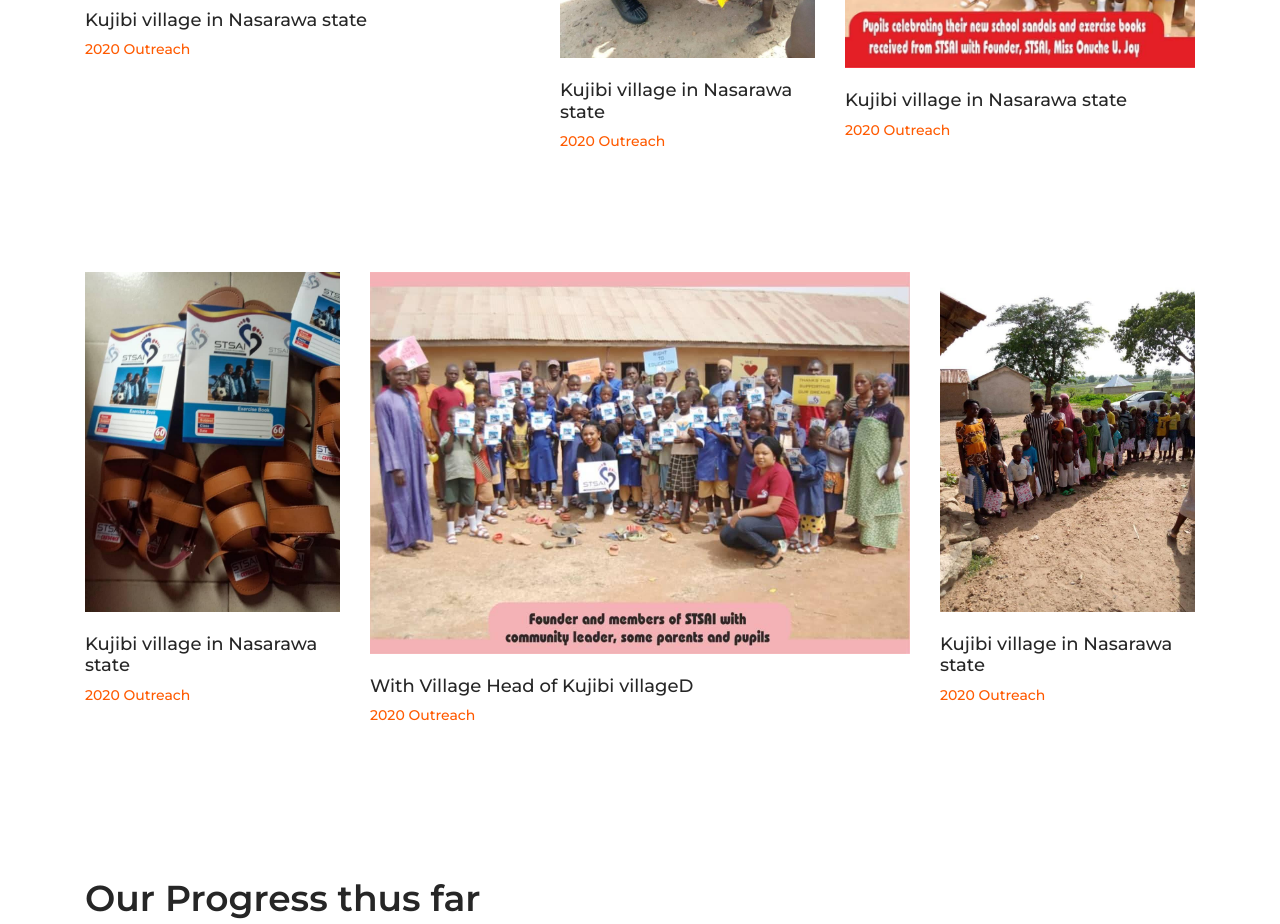
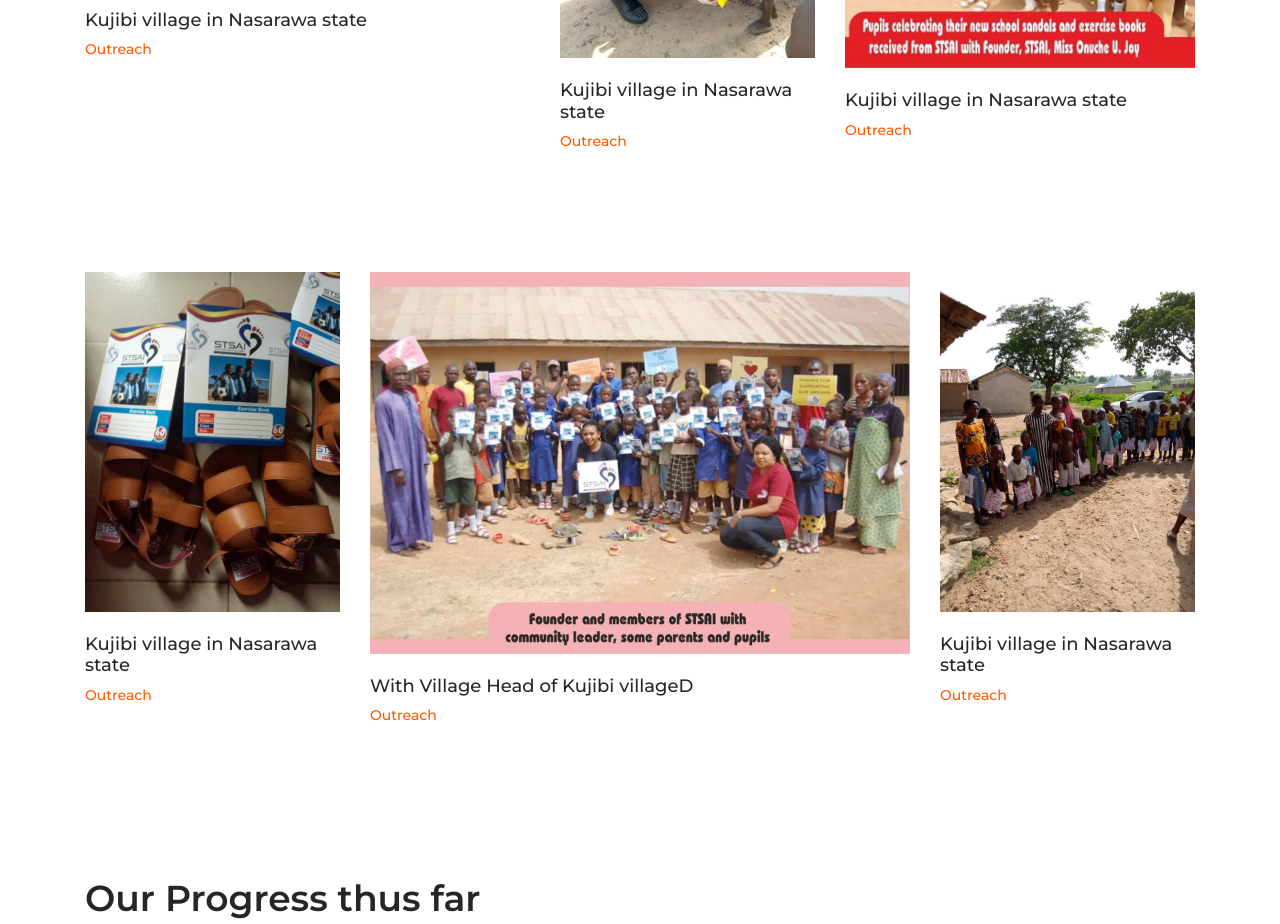
Before and after one commit to jonasgodfrey/stsaiwebsite, a plain HTML site: page index.html in a window 1280 px wide. Shown: the part 3500-4424 px from the top of the page. Drawn offline with Linux system fonts and the light colour scheme.

Commit message:
rm dates

```diff
--- a/index.html
+++ b/index.html
@@ -235,63 +235,63 @@ MAIL: <a href="#"><span class="__cf_email__" data-cfemail="ec8f8382988d8f98ac839
 <div class="portfolio-cont">
 <a href="#"><img src="images/shoes/ba.jpg" alt></a>
 <h3 class="entry-title"><a href="#">Kujibi village in Nasarawa state</a></h3>
-<h4>2020 Outreach</h4>
+<h4> Outreach</h4>
 </div>
 </div>
 <div class="col-12 col-md-6 col-lg-3 portfolio-item">
 <div class="portfolio-cont">
 <a href="#"><img src="images/shoes/wear2.jpg" alt></a>
 <h3 class="entry-title"><a href="#">Kujibi village in Nasarawa state</a></h3>
-<h4>2020 Outreach</h4>
+<h4> Outreach</h4>
 </div>
 </div>
 <div class="col-12 col-md-6 col-lg-5 portfolio-item">
 <div class="portfolio-cont">
 <a href="#"><img src="images/shoes/smile.jpg" alt></a>
 <h3 class="entry-title"><a href="#">Kujibi village in Nasarawa state</a></h3>
-<h4>2020 Outreach</h4>
+<h4> Outreach</h4>
 </div>
 </div>
 <div class="col-12 col-md-6 col-lg-5 portfolio-item">
 <div class="portfolio-cont">
 <a href="#"><img src="images/shoes/showing.jpg" alt></a>
 <h3 class="entry-title"><a href="#">Kujibi village in Nasarawa state</a></h3>
-<h4>2020 Outreach</h4>
+<h4> Outreach</h4>
 </div>
 </div>
 <div class="col-12 col-md-6 col-lg-3 mt-48 portfolio-item">
 <div class="portfolio-cont">
 <a href="#"><img src="images/shoes/kids.jpg" alt></a>
 <h3 class="entry-title"><a href="#">Kujibi village in Nasarawa state</a></h3>
-<h4>2020 Outreach</h4>
+<h4> Outreach</h4>
 </div>
 </div>
 <div class="col-12 col-md-6 col-lg-4 mt-48 portfolio-item">
 <div class="portfolio-cont">
 <a href="#"><img src="images/shoes/rejoice.jpg" alt></a>
 <h3 class="entry-title"><a href="#">Kujibi village in Nasarawa state</a></h3>
-<h4>2020 Outreach</h4>
+<h4> Outreach</h4>
 </div>
 </div>
 <div class="col-12 col-md-6 col-lg-3 mt-72 portfolio-item">
 <div class="portfolio-cont">
 <a href="#"><img src="images/shoes/shoebook.jpg" alt></a>
 <h3 class="entry-title"><a href="#">Kujibi village in Nasarawa state</a></h3>
-<h4>2020 Outreach</h4>
+<h4> Outreach</h4>
 </div>
 </div>
 <div class="col-12 col-md-6 col-lg-6 mt-72 portfolio-item">
 <div class="portfolio-cont">
 <a href="#"><img src="images/shoes/stake.jpg" alt></a>
 <h3 class="entry-title"><a href="#">With Village Head of Kujibi village</a>D</h3>
-<h4>2020 Outreach</h4>
+<h4> Outreach</h4>
 </div>
 </div>
 <div class="col-12 col-md-6 col-lg-3 mt-72 portfolio-item">
 <div class="portfolio-cont">
 <a href="#"><img src="images/shoes/children.jpg" alt></a>
 <h3 class="entry-title"><a href="#">Kujibi village in Nasarawa state</a></h3>
-<h4>2020 Outreach</h4>
+<h4> Outreach</h4>
 </div>
 </div>
 </div>
```
